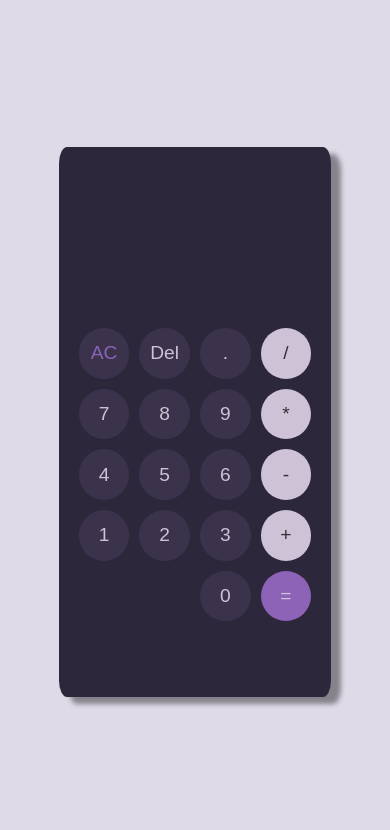
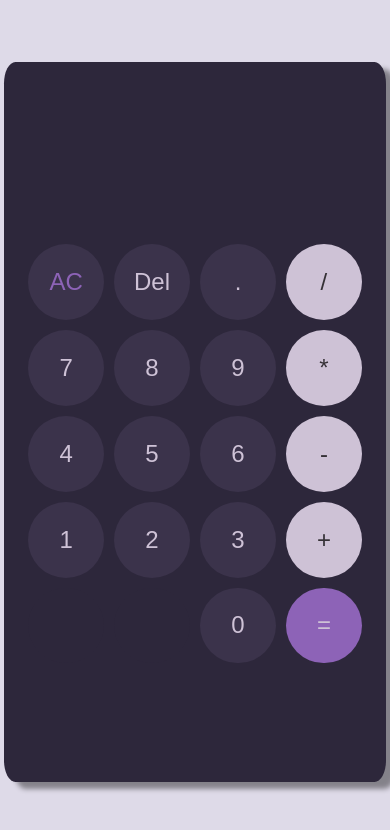
Before and after one commit to izabela-franca/calculator, a plain HTML site: page index.html in a window 390 px wide. Drawn offline with Linux system fonts and the light colour scheme.

Commit message:
Update style.css

```diff
--- a/style.css
+++ b/style.css
@@ -68,15 +68,16 @@ table {
 
 /*Responsividade*/
 @media screen and (max-width: 400px) {
+
     .calculadora {
-        height: 65vh;
+        height: 85vh;
         padding: 1px;
-        width: 32vh;
+        width: 45vh;
     }
 
     .botao {
-        font-size: 1.2rem;
-        height: 6vh;
-        width: 6vh;
+        font-size: 1.5rem;
+        height: 9vh;
+        width: 9vh;
     }
 }
```
